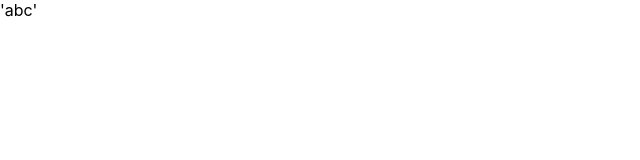
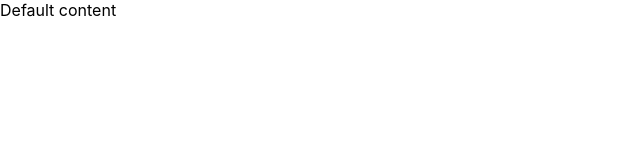
Before and after one commit to reznov46/wsei_backend, a React (Create React App) app in the folder frontend/hades/: page / in a window 1280 px wide. Shown: the top 160 px of the page, without its empty margins (0-640 px from the left). Built offline with nearby package versions, Linux system fonts and the light colour scheme.

Commit message:
Common settings

```diff
--- a/frontend/hades/package.json
+++ b/frontend/hades/package.json
@@ -12,10 +12,14 @@
     "@types/react-dom": "^18.2.4",
     "axios": "^1.4.0",
     "dotenv": "^16.0.3",
+    "eslint": "^8.38.0",
+    "eslint-config-airbnb": "^19.0.4",
+    "eslint-config-airbnb-typescript": "^17.0.0",
     "react": "^18.2.0",
     "react-dom": "^18.2.0",
     "react-scripts": "5.0.1",
-    "typescript": "^4.9.5",
+    "nodemon": "^2.0.21",
+    "typescript": "^5.0.4",
     "web-vitals": "^2.1.4"
   },
   "scripts": {
--- a/frontend/hades/src/App.tsx
+++ b/frontend/hades/src/App.tsx
@@ -3,7 +3,7 @@ import React from 'react';
 export const App: React.FC = () => {
   return (
     <div className="App">
-      'abc'
+      Default content
     </div>
   );
 }
```
Also changed, not shown: frontend/hades/.prettierrc.json (added), 2 other files (tests, documents, lock files or other folders).
